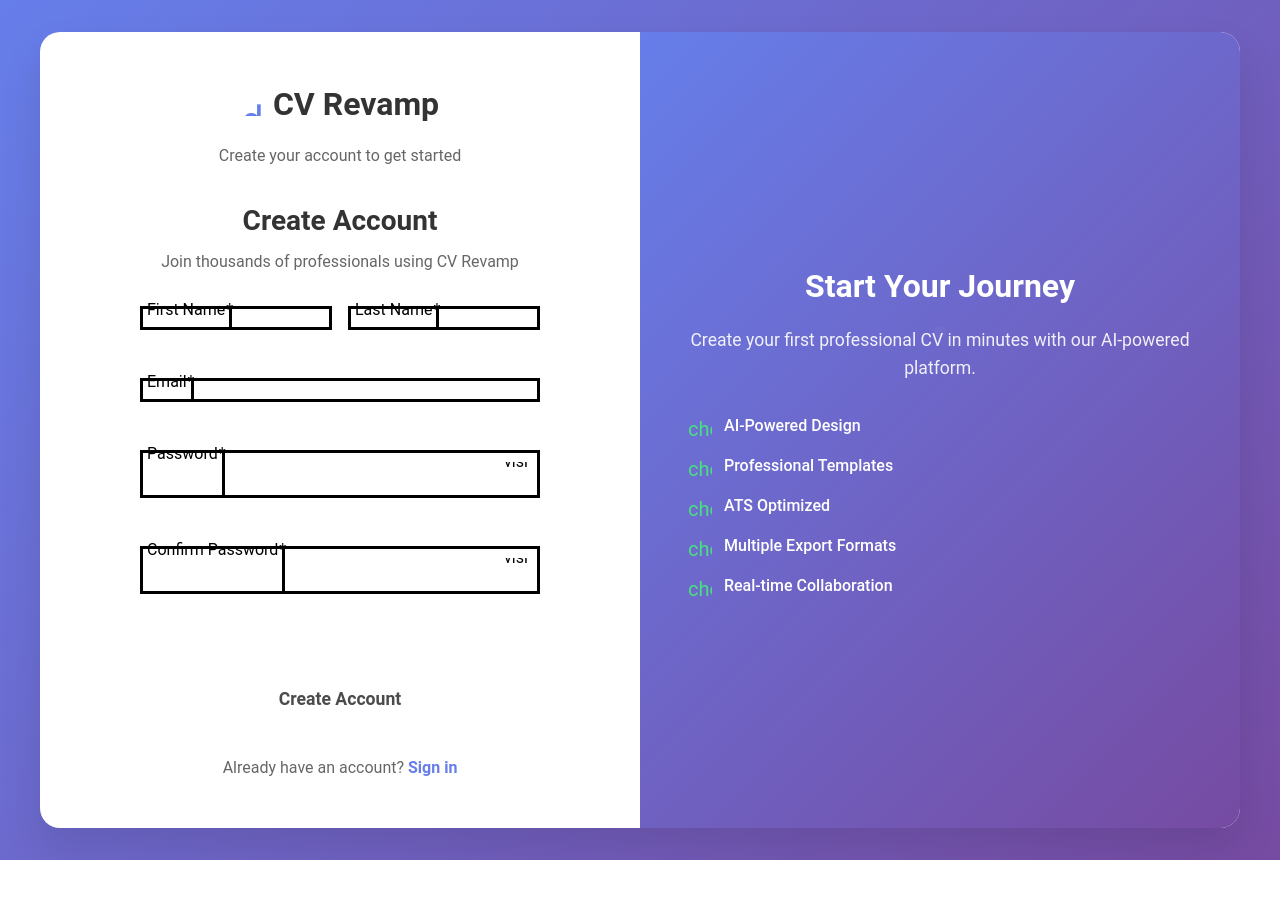
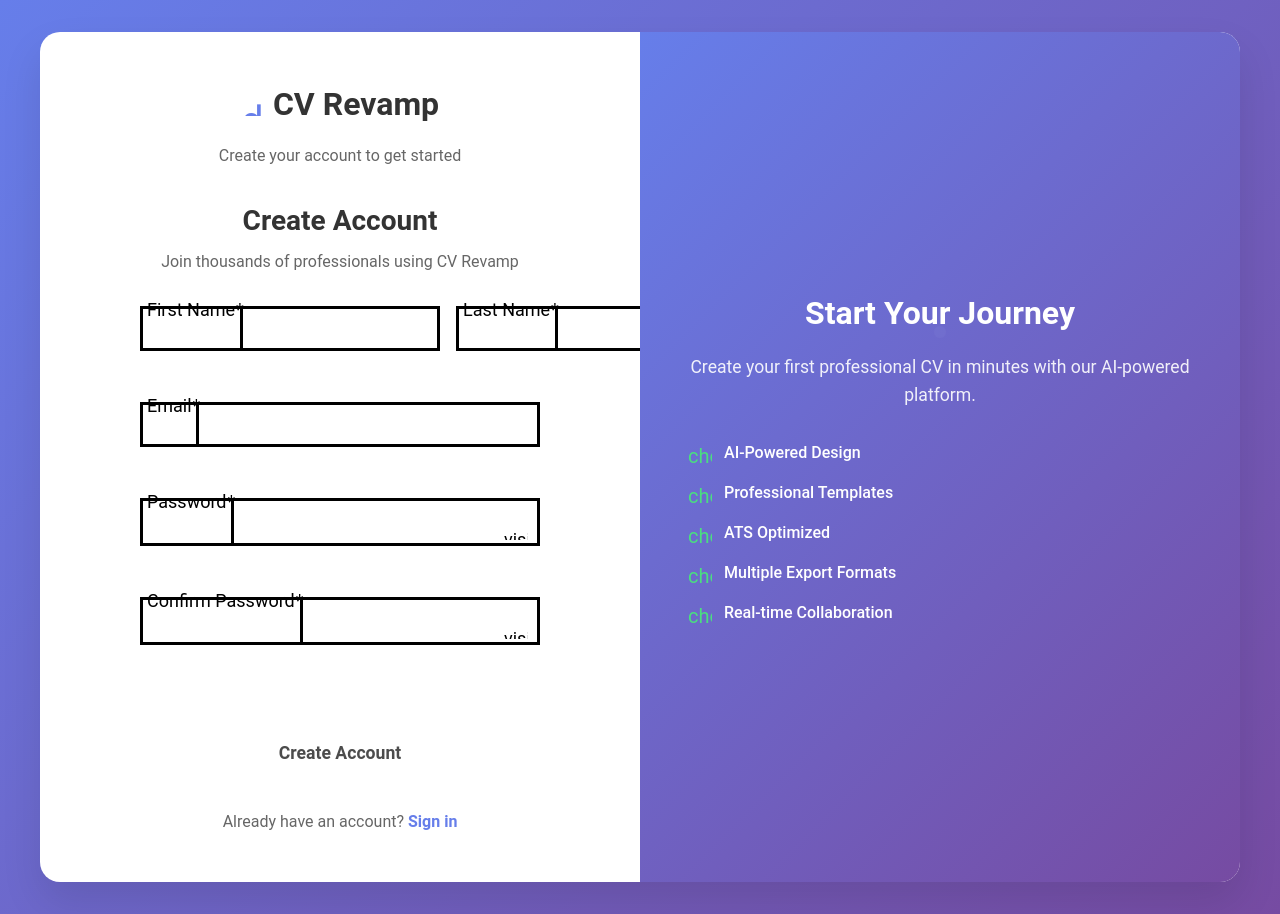
Before and after one commit to austin11101/Dive, an Angular app in the folder frontend/: page /signup in a window 1280 px wide. Before the commit the page ends 860 px from the top, so only its background shows below. Built offline with nearby package versions, Linux system fonts and the light colour scheme.

Commit message:
Add clear CSS class names for easy form field styling - much easier to customize now

```diff
--- a/frontend/src/app/pages/login-page/login-page.component.html
+++ b/frontend/src/app/pages/login-page/login-page.component.html
@@ -6,17 +6,17 @@
           <mat-icon class="logo-icon">description</mat-icon>
           <h1>CV Revamp</h1>
         </div>
-        <p class="subtitle">Transform your career with AI-powered CV design</p>
+        <p class="subtitle">Welcome back! Sign in to your account</p>
       </div>
 
       <div class="form-container">
         <form [formGroup]="loginForm" (ngSubmit)="onSubmit()">
-          <h2>Welcome Back</h2>
-          <p class="form-subtitle">Sign in to your account to continue</p>
+          <h2>Sign In</h2>
+          <p class="form-subtitle">Access your CV builder and templates</p>
 
-          <mat-form-field appearance="outline" class="full-width">
+          <mat-form-field appearance="outline" class="form-field-email full-width">
             <mat-label>Email</mat-label>
-            <input matInput formControlName="email" type="email" placeholder="Enter your email">
+            <input matInput formControlName="email" type="email" placeholder="Enter your email" class="input-email">
             <mat-error *ngIf="loginForm.get('email')?.hasError('required')">
               Email is required
             </mat-error>
@@ -25,17 +25,14 @@
             </mat-error>
           </mat-form-field>
 
-          <mat-form-field appearance="outline" class="full-width">
+          <mat-form-field appearance="outline" class="form-field-password full-width">
             <mat-label>Password</mat-label>
-            <input matInput formControlName="password" [type]="hidePassword ? 'password' : 'text'" placeholder="Enter your password">
-            <button mat-icon-button matSuffix (click)="hidePassword = !hidePassword" type="button">
+            <input matInput formControlName="password" [type]="hidePassword ? 'password' : 'text'" placeholder="Enter your password" class="input-password">
+            <button mat-icon-button matSuffix (click)="hidePassword = !hidePassword" type="button" class="password-toggle-btn">
               <mat-icon>{{hidePassword ? 'visibility_off' : 'visibility'}}</mat-icon>
             </button>
             <mat-error *ngIf="loginForm.get('password')?.hasError('required')">
               Password is required
-            </mat-error>
-            <mat-error *ngIf="loginForm.get('password')?.hasError('minlength')">
-              Password must be at least 6 characters
             </mat-error>
           </mat-form-field>
 
@@ -62,24 +59,28 @@
 
     <div class="login-illustration">
       <div class="illustration-content">
-        <h2>Transform Your Career</h2>
-        <p>Join thousands of professionals who have already landed their dream jobs with CV Revamp.</p>
+        <h2>Welcome Back!</h2>
+        <p>Continue building your professional CV with our advanced tools and templates.</p>
         <div class="features-list">
           <div class="feature-item">
             <mat-icon>check_circle</mat-icon>
-            <span>AI-Powered Design</span>
+            <span>Resume Templates</span>
           </div>
           <div class="feature-item">
             <mat-icon>check_circle</mat-icon>
-            <span>Professional Templates</span>
+            <span>AI Writing Assistant</span>
           </div>
           <div class="feature-item">
             <mat-icon>check_circle</mat-icon>
-            <span>ATS Optimized</span>
+            <span>Export to PDF</span>
           </div>
           <div class="feature-item">
             <mat-icon>check_circle</mat-icon>
-            <span>Multiple Export Formats</span>
+            <span>ATS Optimization</span>
+          </div>
+          <div class="feature-item">
+            <mat-icon>check_circle</mat-icon>
+            <span>Cloud Storage</span>
           </div>
         </div>
       </div>
--- a/frontend/src/app/pages/login-page/login-page.component.scss
+++ b/frontend/src/app/pages/login-page/login-page.component.scss
@@ -88,17 +88,6 @@
 .full-width {
   width: 100%;
   margin-bottom: 1.5rem;
-}
-
-.name-fields {
-  display: grid;
-  grid-template-columns: 1fr 1fr;
-  gap: 1rem;
-  margin-bottom: 1rem;
-
-  @media (max-width: 480px) {
-    grid-template-columns: 1fr;
-  }
 }
 
 .form-actions {
@@ -218,7 +207,29 @@
   }
 }
 
-// Material Design overrides
+// EASY-TO-UNDERSTAND FORM FIELD STYLES
+.form-field-email,
+.form-field-password {
+  width: 100% !important;
+  font-size: 18px !important;
+  min-width: 300px !important;
+}
+
+.input-email,
+.input-password {
+  font-size: 18px !important;
+  line-height: 1.5 !important;
+  padding: 1em 0 !important;
+  height: 2.5em !important;
+}
+
+.password-toggle-btn {
+  width: 48px !important;
+  height: 48px !important;
+  line-height: 48px !important;
+}
+
+// Material Design overrides for consistent styling
 ::ng-deep {
   .mat-form-field-appearance-outline .mat-form-field-outline {
     color: #e0e0e0;
@@ -230,6 +241,8 @@
 
   .mat-form-field-label {
     color: #666;
+    font-size: 16px !important;
+    top: 2em !important;
   }
 
   .mat-form-field.mat-focused .mat-form-field-label {
@@ -248,28 +261,23 @@
     background-color: #5a6fd8;
   }
 
-  // Fix form field sizing
-  .mat-form-field {
-    width: 100%;
-    font-size: 16px;
-  }
-
+  // Enhanced form field sizing
   .mat-form-field-appearance-outline .mat-form-field-wrapper {
-    padding-bottom: 1.5em;
+    padding-bottom: 2.5em !important;
   }
 
   .mat-form-field-appearance-outline .mat-form-field-infix {
-    padding: 1em 0 1em 0;
-    min-height: 2em;
-    width: auto;
+    padding: 2em 0 2em 0 !important;
+    min-height: 4em !important;
+    width: auto !important;
   }
 
   .mat-form-field-appearance-outline .mat-form-field-outline {
-    top: 0;
+    top: 0 !important;
   }
 
   .mat-form-field-appearance-outline .mat-form-field-outline-thick {
-    top: 0;
+    top: 0 !important;
   }
 
   .mat-form-field-appearance-outline .mat-form-field-outline-start,
@@ -282,11 +290,8 @@
   }
 
   .mat-form-field-appearance-outline.mat-form-field-can-float.mat-form-field-should-float .mat-form-field-label {
-    transform: translateY(-1.5em) scale(0.75);
-  }
-
-  .mat-form-field-appearance-outline .mat-form-field-label {
-    top: 1.5em;
+    transform: translateY(-2.5em) scale(0.75) !important;
+    font-size: 14px !important;
   }
 
   .mat-form-field-suffix {
@@ -295,14 +300,8 @@
     transform: translateY(-50%);
   }
 
-  .mat-form-field-suffix .mat-icon-button {
-    width: 40px;
-    height: 40px;
-    line-height: 40px;
-  }
-
   .mat-form-field-appearance-outline .mat-form-field-flex {
-    padding: 0 0.75em;
+    padding: 0 1em !important;
   }
 
   .mat-form-field-appearance-outline .mat-form-field-infix {
@@ -310,60 +309,3 @@
     min-width: 180px;
   }
 }
-
-/* Force larger form fields - ULTRA AGGRESSIVE */
-.mat-form-field-appearance-outline .mat-form-field-infix {
-  padding: 2em 0 2em 0 !important;
-  min-height: 4em !important;
-}
-
-.mat-form-field-appearance-outline .mat-form-field-wrapper {
-  padding-bottom: 2.5em !important;
-}
-
-/* Ensure input text is visible and large */
-.mat-input-element {
-  font-size: 18px !important;
-  line-height: 1.5 !important;
-  padding: 1em 0 !important;
-  height: 2.5em !important;
-}
-
-/* Fix icon button sizing */
-.mat-form-field-suffix .mat-icon-button {
-  width: 48px !important;
-  height: 48px !important;
-  line-height: 48px !important;
-}
-
-/* Ensure proper field width */
-.mat-form-field {
-  width: 100% !important;
-  min-width: 300px !important;
-  font-size: 18px !important;
-}
-
-/* Force larger placeholder and label text */
-.mat-form-field-label {
-  font-size: 16px !important;
-  top: 2em !important;
-}
-
-.mat-form-field-appearance-outline.mat-form-field-can-float.mat-form-field-should-float .mat-form-field-label {
-  transform: translateY(-2.5em) scale(0.75) !important;
-  font-size: 14px !important;
-}
-
-/* Ensure proper spacing */
-.mat-form-field-appearance-outline .mat-form-field-flex {
-  padding: 0 1em !important;
-}
-
-/* Force larger outline */
-.mat-form-field-appearance-outline .mat-form-field-outline {
-  top: 0 !important;
-}
-
-.mat-form-field-appearance-outline .mat-form-field-outline-thick {
-  top: 0 !important;
-}
--- a/frontend/src/app/pages/signup-page/signup-page.component.html
+++ b/frontend/src/app/pages/signup-page/signup-page.component.html
@@ -15,9 +15,9 @@
           <p class="form-subtitle">Join thousands of professionals using CV Revamp</p>
 
           <div class="name-fields">
-            <mat-form-field appearance="outline">
+            <mat-form-field appearance="outline" class="form-field-firstname">
               <mat-label>First Name</mat-label>
-              <input matInput formControlName="firstName" placeholder="Enter your first name">
+              <input matInput formControlName="firstName" placeholder="Enter your first name" class="input-firstname">
               <mat-error *ngIf="signupForm.get('firstName')?.hasError('required')">
                 First name is required
               </mat-error>
@@ -26,9 +26,9 @@
               </mat-error>
             </mat-form-field>
 
-            <mat-form-field appearance="outline">
+            <mat-form-field appearance="outline" class="form-field-lastname">
               <mat-label>Last Name</mat-label>
-              <input matInput formControlName="lastName" placeholder="Enter your last name">
+              <input matInput formControlName="lastName" placeholder="Enter your last name" class="input-lastname">
               <mat-error *ngIf="signupForm.get('lastName')?.hasError('required')">
                 Last name is required
               </mat-error>
@@ -38,9 +38,9 @@
             </mat-form-field>
           </div>
 
-          <mat-form-field appearance="outline" class="full-width">
+          <mat-form-field appearance="outline" class="form-field-email full-width">
             <mat-label>Email</mat-label>
-            <input matInput formControlName="email" type="email" placeholder="Enter your email">
+            <input matInput formControlName="email" type="email" placeholder="Enter your email" class="input-email">
             <mat-error *ngIf="signupForm.get('email')?.hasError('required')">
               Email is required
             </mat-error>
@@ -49,10 +49,10 @@
             </mat-error>
           </mat-form-field>
 
-          <mat-form-field appearance="outline" class="full-width">
+          <mat-form-field appearance="outline" class="form-field-password full-width">
             <mat-label>Password</mat-label>
-            <input matInput formControlName="password" [type]="hidePassword ? 'password' : 'text'" placeholder="Create a password">
-            <button mat-icon-button matSuffix (click)="hidePassword = !hidePassword" type="button">
+            <input matInput formControlName="password" [type]="hidePassword ? 'password' : 'text'" placeholder="Create a password" class="input-password">
+            <button mat-icon-button matSuffix (click)="hidePassword = !hidePassword" type="button" class="password-toggle-btn">
               <mat-icon>{{hidePassword ? 'visibility_off' : 'visibility'}}</mat-icon>
             </button>
             <mat-error *ngIf="signupForm.get('password')?.hasError('required')">
@@ -63,10 +63,10 @@
             </mat-error>
           </mat-form-field>
 
-          <mat-form-field appearance="outline" class="full-width">
+          <mat-form-field appearance="outline" class="form-field-confirm-password full-width">
             <mat-label>Confirm Password</mat-label>
-            <input matInput formControlName="confirmPassword" [type]="hideConfirmPassword ? 'password' : 'text'" placeholder="Confirm your password">
-            <button mat-icon-button matSuffix (click)="hideConfirmPassword = !hideConfirmPassword" type="button">
+            <input matInput formControlName="confirmPassword" [type]="hideConfirmPassword ? 'password' : 'text'" placeholder="Confirm your password" class="input-confirm-password">
+            <button mat-icon-button matSuffix (click)="hideConfirmPassword = !hideConfirmPassword" type="button" class="confirm-password-toggle-btn">
               <mat-icon>{{hideConfirmPassword ? 'visibility_off' : 'visibility'}}</mat-icon>
             </button>
             <mat-error *ngIf="signupForm.get('confirmPassword')?.hasError('required')">
--- a/frontend/src/app/pages/signup-page/signup-page.component.scss
+++ b/frontend/src/app/pages/signup-page/signup-page.component.scss
@@ -218,7 +218,36 @@
   }
 }
 
-// Material Design overrides
+// EASY-TO-UNDERSTAND FORM FIELD STYLES
+.form-field-firstname,
+.form-field-lastname,
+.form-field-email,
+.form-field-password,
+.form-field-confirm-password {
+  width: 100% !important;
+  font-size: 18px !important;
+  min-width: 300px !important;
+}
+
+.input-firstname,
+.input-lastname,
+.input-email,
+.input-password,
+.input-confirm-password {
+  font-size: 18px !important;
+  line-height: 1.5 !important;
+  padding: 1em 0 !important;
+  height: 2.5em !important;
+}
+
+.password-toggle-btn,
+.confirm-password-toggle-btn {
+  width: 48px !important;
+  height: 48px !important;
+  line-height: 48px !important;
+}
+
+// Material Design overrides for consistent styling
 ::ng-deep {
   .mat-form-field-appearance-outline .mat-form-field-outline {
     color: #e0e0e0;
@@ -230,6 +259,8 @@
 
   .mat-form-field-label {
     color: #666;
+    font-size: 16px !important;
+    top: 2em !important;
   }
 
   .mat-form-field.mat-focused .mat-form-field-label {
@@ -248,15 +279,9 @@
     background-color: #5a6fd8;
   }
 
-  // Fix form field sizing - MORE AGGRESSIVE
-  .mat-form-field {
-    width: 100% !important;
-    font-size: 18px !important;
-    min-width: 300px !important;
-  }
-
+  // Enhanced form field sizing
   .mat-form-field-appearance-outline .mat-form-field-wrapper {
-    padding-bottom: 2em !important;
+    padding-bottom: 2.5em !important;
   }
 
   .mat-form-field-appearance-outline .mat-form-field-infix {
@@ -265,32 +290,12 @@
     width: auto !important;
   }
 
-  // Force larger input text
-  .mat-input-element {
-    font-size: 18px !important;
-    line-height: 1.5 !important;
-    padding: 1em 0 !important;
-    height: 2.5em !important;
-  }
-
-  // Force larger placeholder text
-  .mat-form-field-label {
-    font-size: 16px !important;
-    top: 2em !important;
-  }
-
-  // Force larger label when focused
-  .mat-form-field-appearance-outline.mat-form-field-can-float.mat-form-field-should-float .mat-form-field-label {
-    transform: translateY(-2.5em) scale(0.75) !important;
-    font-size: 14px !important;
-  }
-
   .mat-form-field-appearance-outline .mat-form-field-outline {
-    top: 0;
+    top: 0 !important;
   }
 
   .mat-form-field-appearance-outline .mat-form-field-outline-thick {
-    top: 0;
+    top: 0 !important;
   }
 
   .mat-form-field-appearance-outline .mat-form-field-outline-start,
@@ -303,11 +308,8 @@
   }
 
   .mat-form-field-appearance-outline.mat-form-field-can-float.mat-form-field-should-float .mat-form-field-label {
-    transform: translateY(-1.5em) scale(0.75);
-  }
-
-  .mat-form-field-appearance-outline .mat-form-field-label {
-    top: 1.5em;
+    transform: translateY(-2.5em) scale(0.75) !important;
+    font-size: 14px !important;
   }
 
   .mat-form-field-suffix {
@@ -316,14 +318,8 @@
     transform: translateY(-50%);
   }
 
-  .mat-form-field-suffix .mat-icon-button {
-    width: 40px;
-    height: 40px;
-    line-height: 40px;
-  }
-
   .mat-form-field-appearance-outline .mat-form-field-flex {
-    padding: 0 0.75em;
+    padding: 0 1em !important;
   }
 
   .mat-form-field-appearance-outline .mat-form-field-infix {
```
